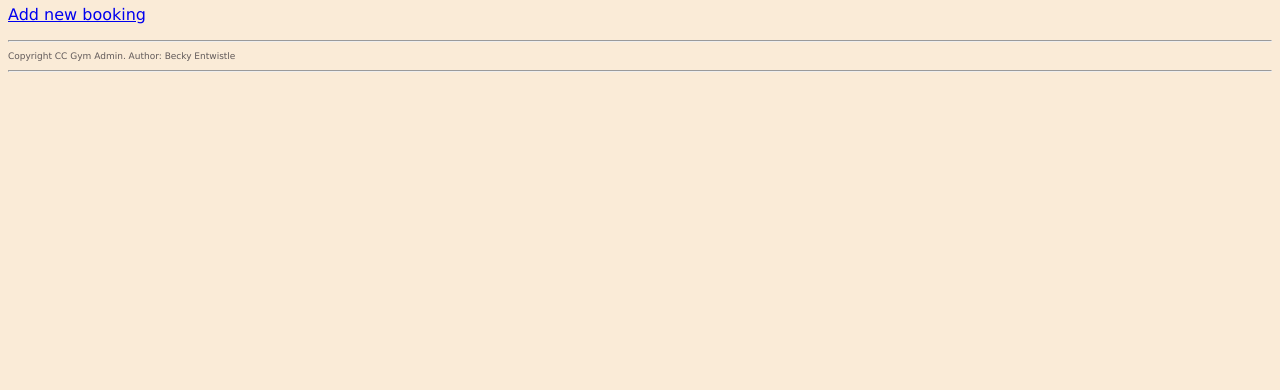
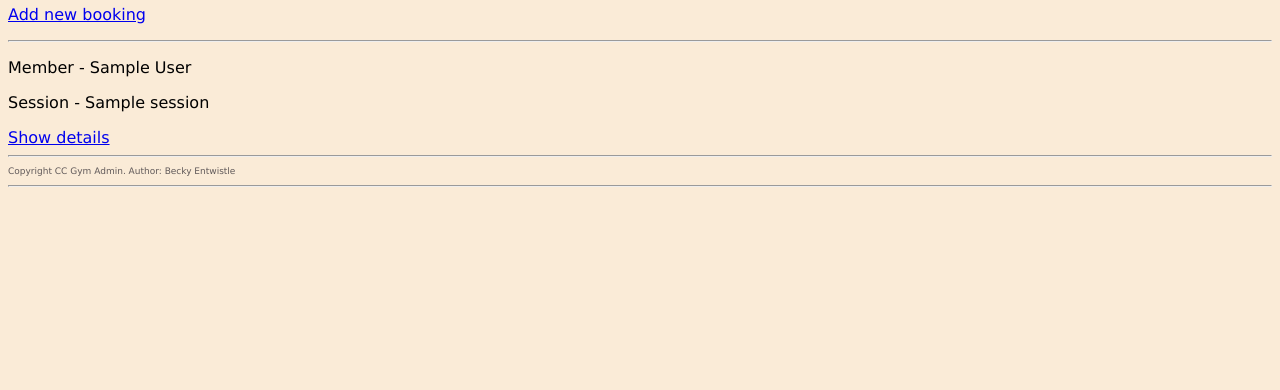
Before and after one commit to bjentwistle/Gym_members_project, a Flask app: page /bookings in a window 1280 px wide. Shown: the part 410-800 px from the top of the page. Run offline with Flask 3, Linux system fonts and the light colour scheme; a database or web service that is not in the repository returns one stand-in record (values such as "Sample title"); data that the repository does not hold is empty; some libraries are stand-ins or nearby versions.

Commit message:
got new booking half done

```diff
--- a/project_code/controllers/bookings_controller.py
+++ b/project_code/controllers/bookings_controller.py
@@ -13,3 +13,9 @@
 def show_all_bookings():
     bookings = booking_repo.select_all()
     return render_template("/bookings/bookings.jinja", bookings = bookings)
+
+@bookings_blueprint.route("/bookings/new")
+def add_session():
+    members = member_repo.select_all()
+    sessions = session_repo.select_all()
+    return render_template('bookings/new.jinja', members = members, sessions = sessions)
--- a/project_code/models/booking.py
+++ b/project_code/models/booking.py
@@ -1,5 +1,9 @@
 class Booking:
-    def __init__(self, member_id, session_id, id = None):
-        self.member_id = member_id #foreign key from member class
-        self.session_id = session_id  #foreign key from session class
+    def __init__(self, member, session, id = None):
+        self.member = member #foreign key from member class will be member.id
+        self.session = session  #foreign key from session class will be session.id
         self.id = id
+
+
+# Alex suggesting changes
+# class BookingResult(self, booking_id, first_name, last_name, session_name):
--- a/project_code/repositories/booking_repo.py
+++ b/project_code/repositories/booking_repo.py
@@ -13,7 +13,9 @@
     values = [member_id, session_id]
     results = run_sql(sql, values)
     booking_id = results[0]["id"]
-    return booking_id
+    booking = Booking(member, session, booking_id)
+    print(booking.member.first_name)
+    return booking
 
 #Need to be able to select booking by its ID
 def select(id):
@@ -23,26 +25,27 @@
     results = run_sql(sql, values)
 
     if results:
-        result = results[0]
-        booking = Booking(result['members_id'], result['sessions_id'], result['id'])
+        id = results[0]['id']
+        member = member_repo.select(results['members_id'])
+        session = session_repo.select(['sessions_id'])
+        booking = Booking(member, session, id)
     return booking
 
 #Need a function to select all the rows in the table of bookings
 def select_all():
     bookings = []
-    sql = " SELECT bookings.id, members.first_name, members.last_name, sessions.name FROM ((bookings INNER JOIN members ON bookings.members_id = members.id) INNER JOIN sessions ON bookings.sessions_id = sessions.id)"
+    sql = "SELECT * FROM bookings"
     results = run_sql(sql)
-    print(results)
-    # [[1, 'Sara', 'Cox', 'Muy Thai'],
-    # [2, 'John', 'Smith', 'Extreme Spin'],
-    # [3, 'David', 'Keen', 'Muy Thai']]
-    if results:
-        for result in results:
-            booking = [result['first_name'], result['last_name'], result['name'], result['id']]
-            #first_name = result["members.first_name"]
-            bookings.append(booking)
+    print("Here are your resulst:", results)
+
+    for row in results:
+        member_id = row['members_id']
+        session_id = row['sessions_id']
+        member = member_repo.select(member_id)
+        session = session_repo.select(session_id)
+        booking = Booking(member, session)
+        bookings.append(booking)
     return bookings
-    return results
 
 #Delete all rows from the bookings table - used for tesing purposes only
 def delete_all():
--- a/project_code/templates/bookings/bookings.jinja
+++ b/project_code/templates/bookings/bookings.jinja
@@ -16,8 +16,8 @@
 {% for booking in bookings %}
 
 <div class = "booking">
-<p> Member - {{ booking[0]}} {{ booking[1]}} </p>
-<p> Session -  {{ booking[2] }} </p>
+<p> Member - {{ booking.member.first_name}} {{ booking.member.last_name}} </p>
+<p> Session -  {{ booking.session.name }} </p>
 {# <p> Premium Session? -
         {% if session.premium_session == True %}
             Yes
```
Also changed, not shown: project_code/templates/bookings/new.jinja (added, +31 -0 lines).
